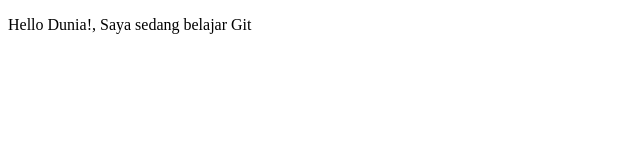
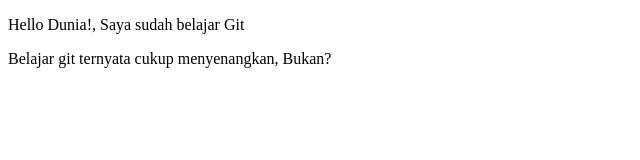
Before and after one commit to setiamuktiazizah/PROJET-01, a plain HTML site: page index.html in a window 1280 px wide. Shown: the whole page, without its empty margins (0-640 px from the left). Drawn offline with Linux system fonts and the light colour scheme.

Commit message:
tambah perubahan di paragraf

```diff
--- a/index.html
+++ b/index.html
@@ -5,6 +5,7 @@
  <title>Belajar Git - Project 01</title>
  </head>
  <body>
- <p>Hello Dunia!, Saya sedang belajar Git</p>
+ <p>Hello Dunia!, Saya sudah belajar Git</p>
+ <p>Belajar git ternyata cukup menyenangkan, Bukan?</p>
  </body>
 </html>
```
